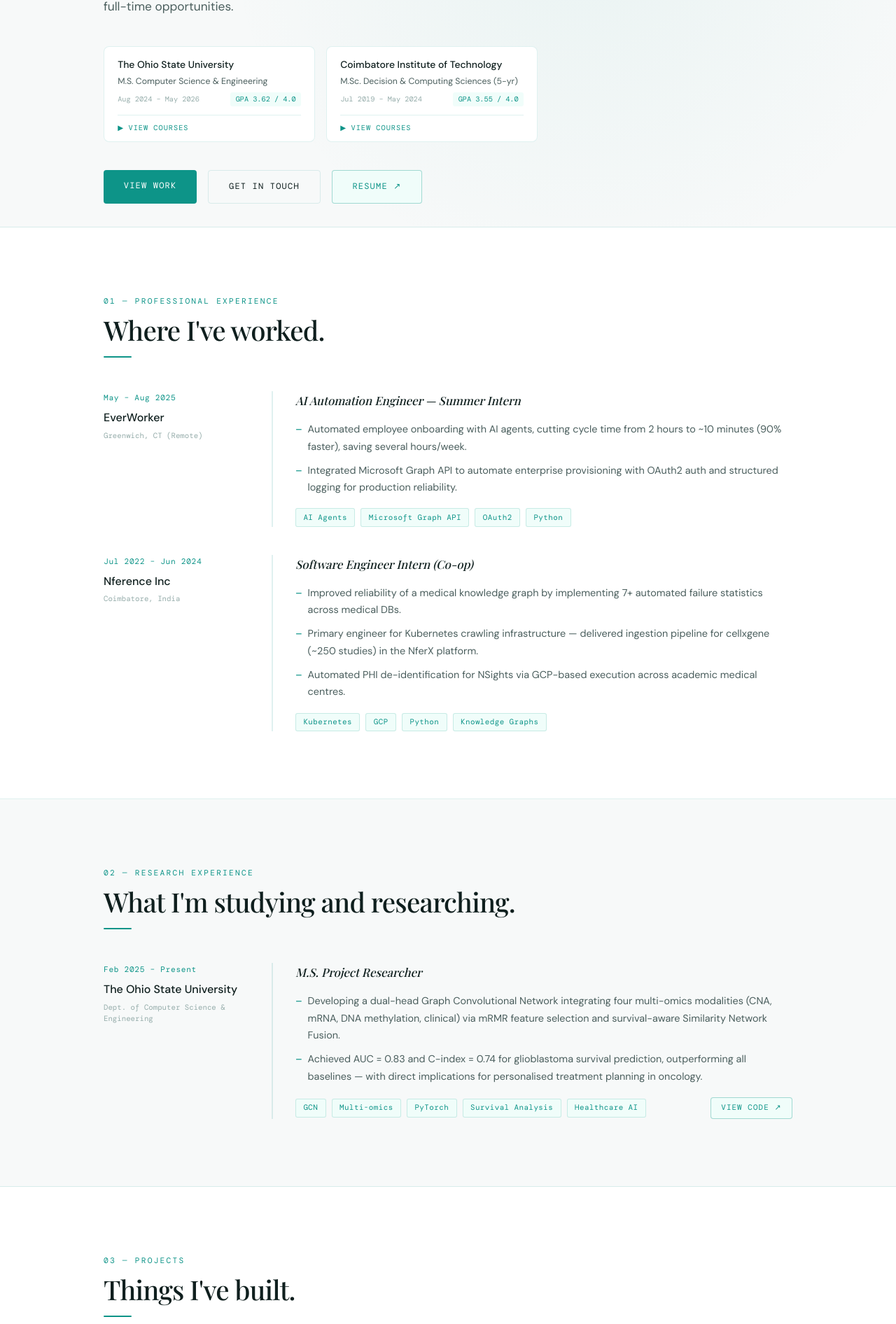
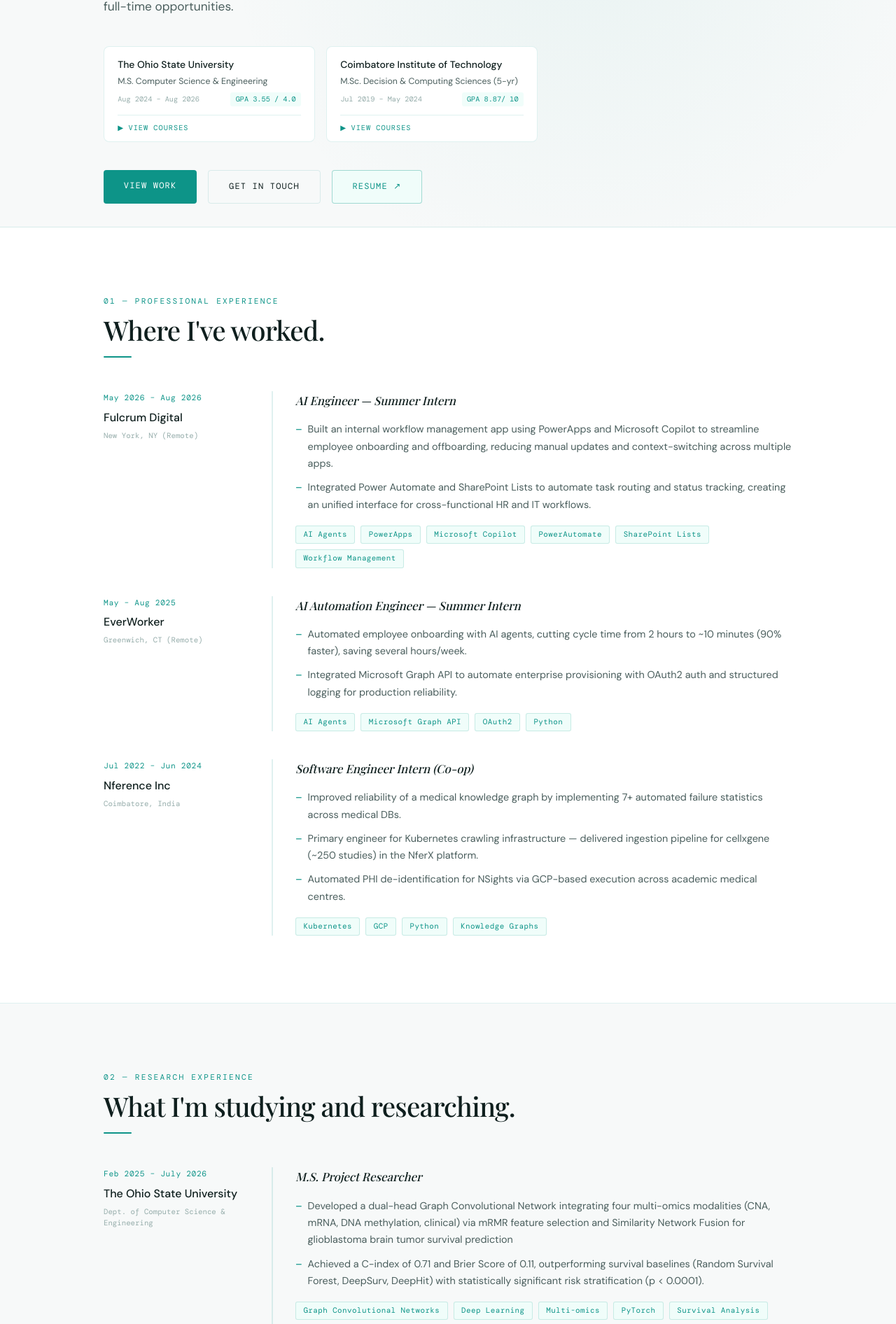
Before and after one commit to dhinesh04/portfolio, a React (Vite) app: page / in a window 1280 px wide. Shown: the part 475-2367 px from the top of the page at 70% size. Built offline with nearby package versions, Linux system fonts and the light colour scheme; a web font is replaced by a local one.

Commit message:
Updated professional and research experience

```diff
--- a/src/data/Data.js
+++ b/src/data/Data.js
@@ -4,18 +4,29 @@ export const EDUCATION = [
   {
     school: "The Ohio State University",
     degree: "M.S. Computer Science & Engineering",
-    period: "Aug 2024 – May 2026",
-    gpa: "3.62 / 4.0",
+    period: "Aug 2024 – Aug 2026",
+    gpa: "3.55 / 4.0",
   },
   {
     school: "Coimbatore Institute of Technology",
     degree: "M.Sc. Decision & Computing Sciences (5-yr)",
     period: "Jul 2019 – May 2024",
-    gpa: "3.55 / 4.0",
+    gpa: "8.87/ 10",
   },
 ];
 
 export const EXPERIENCE = [
+  {
+    company: "Fulcrum Digital",
+    location: "New York, NY (Remote)",
+    role: "AI Engineer — Summer Intern",
+    period: "May 2026 – Aug 2026",
+    bullets: [
+      "Built an internal workflow management app using PowerApps and Microsoft Copilot to streamline employee onboarding and offboarding, reducing manual updates and context-switching across multiple apps.",
+      "Integrated Power Automate and SharePoint Lists to automate task routing and status tracking, creating an unified interface for cross-functional HR and IT workflows.",
+    ],
+    tags: ["AI Agents", "PowerApps", "Microsoft Copilot", "PowerAutomate", "SharePoint Lists", "Workflow Management"],
+  },
   {
     company: "EverWorker",
     location: "Greenwich, CT (Remote)",
@@ -46,12 +57,12 @@ export const RESEARCH = [
     org: "The Ohio State University",
     dept: "Dept. of Computer Science & Engineering",
     role: "M.S. Project Researcher",
-    period: "Feb 2025 – Present",
+    period: "Feb 2025 – July 2026",
     bullets: [
-      "Developing a dual-head Graph Convolutional Network integrating four multi-omics modalities (CNA, mRNA, DNA methylation, clinical) via mRMR feature selection and survival-aware Similarity Network Fusion.",
-      "Achieved AUC = 0.83 and C-index = 0.74 for glioblastoma survival prediction, outperforming all baselines — with direct implications for personalised treatment planning in oncology.",
+      "Developed a dual-head Graph Convolutional Network integrating four multi-omics modalities (CNA, mRNA, DNA methylation, clinical) via mRMR feature selection and Similarity Network Fusion for glioblastoma brain tumor survival prediction",
+      "Achieved a C-index of 0.71 and Brier Score of 0.11, outperforming survival baselines (Random Survival Forest, DeepSurv, DeepHit) with statistically significant risk stratification (p < 0.0001).",
     ],
-    tags: ["GCN", "Multi-omics", "PyTorch", "Survival Analysis", "Healthcare AI"],
+    tags: ["Graph Convolutional Networks","Deep Learning", "Multi-omics", "PyTorch", "Survival Analysis", "Healthcare AI"],
     link: "https://github.com/dhinesh04/gbm-survival-prediction"
   },
 ];
```
